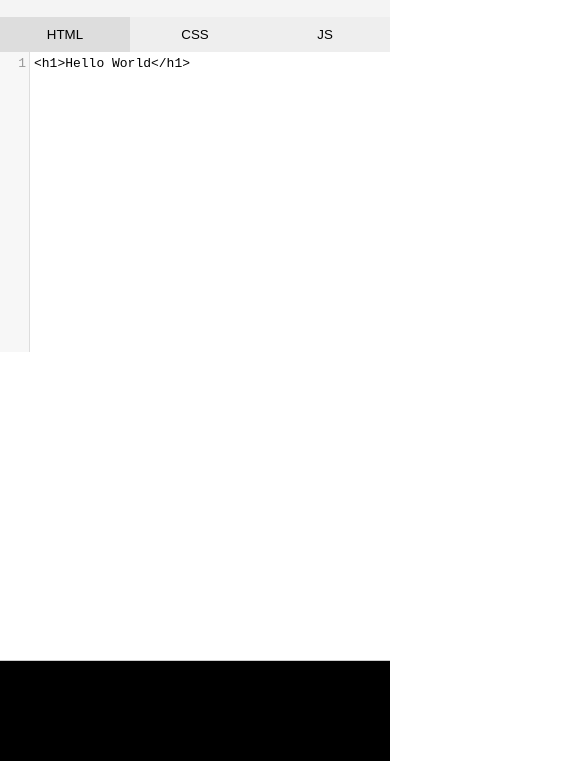
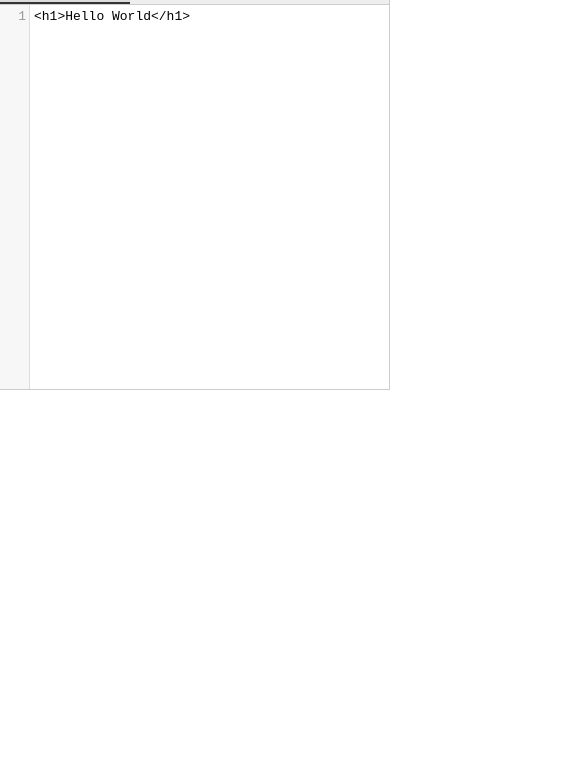
Before and after one commit to Maybeoff/codepen, a plain HTML site: page index.html in a window 390 px wide. Shown: the part 83-844 px from the top of the page, 585 px wide, since content can reach past the window. Drawn offline with nearby package versions, Linux system fonts and the light colour scheme.

Commit message:
Add files via upload

```diff
--- a/index.html
+++ b/index.html
@@ -12,7 +12,7 @@
     <header>
         <h1>CodePen</h1>
         <div class="controls">
-            <button id="run-btn">запустить Javascript</button>
+            <button id="run-btn">Run</button>
             <button id="save-btn">Сохранить</button>
             <button id="share-btn">Поделится</button>
             <button id="copy-btn">Скопировать</button>
@@ -28,24 +28,27 @@
             </select>
         </div>
     </header>
-    <main>
+        <main>
         <div class="editor-container">
             <div class="tabs">
                 <button class="tab active" data-tab="html">HTML</button>
                 <button class="tab" data-tab="css">CSS</button>
                 <button class="tab" data-tab="js">JS</button>
             </div>
+
             <div class="editors">
                 <div id="html-editor" class="editor active"></div>
                 <div id="css-editor" class="editor"></div>
                 <div id="js-editor" class="editor"></div>
             </div>
+
+            <div class="console-container">
+                <div id="console" class="console"></div>
+            </div>
         </div>
+
         <div class="preview-container">
             <iframe id="preview" srcdoc="<html><body></body></html>"></iframe>
-        </div>
-        <div class="console-container">
-            <div id="console" class="console"></div>
         </div>
     </main>
     <script src="https://cdnjs.cloudflare.com/ajax/libs/codemirror/5.65.2/codemirror.min.js"></script>
--- a/styles.css
+++ b/styles.css
@@ -1,10 +1,12 @@
+/* Базовые настройки страницы */
 body {
     font-family: Arial, sans-serif;
     margin: 0;
     padding: 0;
     display: flex;
     flex-direction: column;
-    height: 100vh;
+    height: 100vh; /* Высота на весь экран */
+    overflow: hidden;
 }
 
 header {
@@ -13,6 +15,9 @@ header {
     display: flex;
     justify-content: space-between;
     align-items: center;
+    border-bottom: 1px solid #ccc;
+    height: 50px;
+    box-sizing: border-box;
 }
 
 .controls {
@@ -25,21 +30,25 @@ button, select {
     cursor: pointer;
 }
 
+/* Основной контейнер */
 main {
     display: flex;
-    flex: 1;
+    flex: 1; /* Занимает всё место под хедером */
     overflow: hidden;
 }
 
+/* Левая часть: Редактор + Консоль */
 .editor-container {
     flex: 1;
     display: flex;
     flex-direction: column;
+    border-right: 1px solid #ccc;
 }
 
 .tabs {
     display: flex;
     background-color: #eee;
+    border-bottom: 1px solid #ccc;
 }
 
 .tab {
@@ -48,15 +57,20 @@ main {
     background: none;
     cursor: pointer;
     flex: 1;
+    transition: background 0.2s;
 }
 
 .tab.active {
     background-color: #ddd;
+    font-weight: bold;
+    border-bottom: 2px solid #333;
 }
 
+/* Контейнер для самих редакторов */
 .editors {
-    flex: 1;
+    flex: 1; /* Растягивается на всё доступное место */
     position: relative;
+    background-color: #fff;
 }
 
 .editor {
@@ -72,9 +86,39 @@ main {
     display: block;
 }
 
+/* ВАЖНО: Растягиваем CodeMirror на 100% высоты родителя */
+.CodeMirror {
+    height: 100% !important;
+}
+
+/* Консоль (скрыта по умолчанию) */
+.console-container {
+    display: none;
+    height: 20%; /* Занимает 20% от левой части экрана */
+    background-color: #1e1e1e;
+    color: #fff;
+    border-top: 2px solid #444;
+    flex-direction: column;
+}
+
+/* Показываем консоль, только когда у родителя класс js-active */
+.js-active .console-container {
+    display: flex;
+}
+
+.console {
+    flex: 1;
+    overflow-y: auto;
+    padding: 10px;
+    font-family: 'Courier New', Courier, monospace;
+    font-size: 13px;
+    line-height: 1.4;
+}
+
+/* Правая часть: Предпросмотр */
 .preview-container {
     flex: 1;
-    border-left: 1px solid #ccc;
+    background-color: #fff;
 }
 
 iframe {
@@ -83,36 +127,30 @@ iframe {
     border: none;
 }
 
-.console-container {
-    height: 150px;
-    border-top: 1px solid #ccc;
-    background-color: #f5f5f5;
+/* Темная тема для UI (если выбрана в настройках) */
+body.dark-ui {
+    background-color: #282a36;
+    color: #f8f8f2;
 }
 
-.console {
-    height: 100%;
-    overflow-y: auto;
-    padding: 5px;
-    font-family: monospace;
-    font-size: 12px;
-    background-color: #000;
-    color: #fff;
+body.dark-ui header {
+    background-color: #44475a;
+    border-bottom-color: #6272a4;
 }
 
-/* Responsive */
+/* Адаптив для мобильных устройств */
 @media (max-width: 768px) {
     main {
         flex-direction: column;
     }
+
+    .editor-container, .preview-container {
+        flex: none;
+        height: 50vh;
+    }
+
     .preview-container {
         border-left: none;
         border-top: 1px solid #ccc;
-        height: 50vh;
-    }
-    .editor-container {
-        height: 50vh;
-    }
-    .console-container {
-        height: 100px;
     }
 }
```
